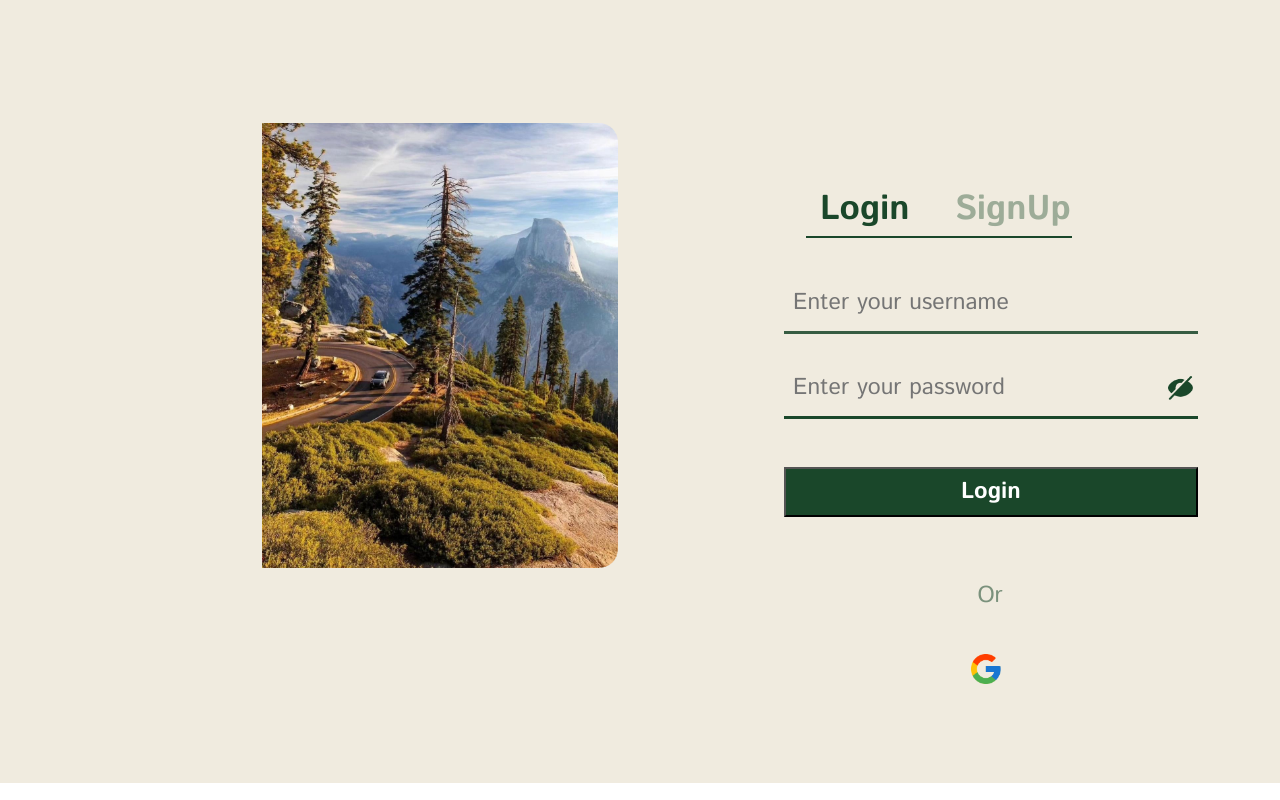
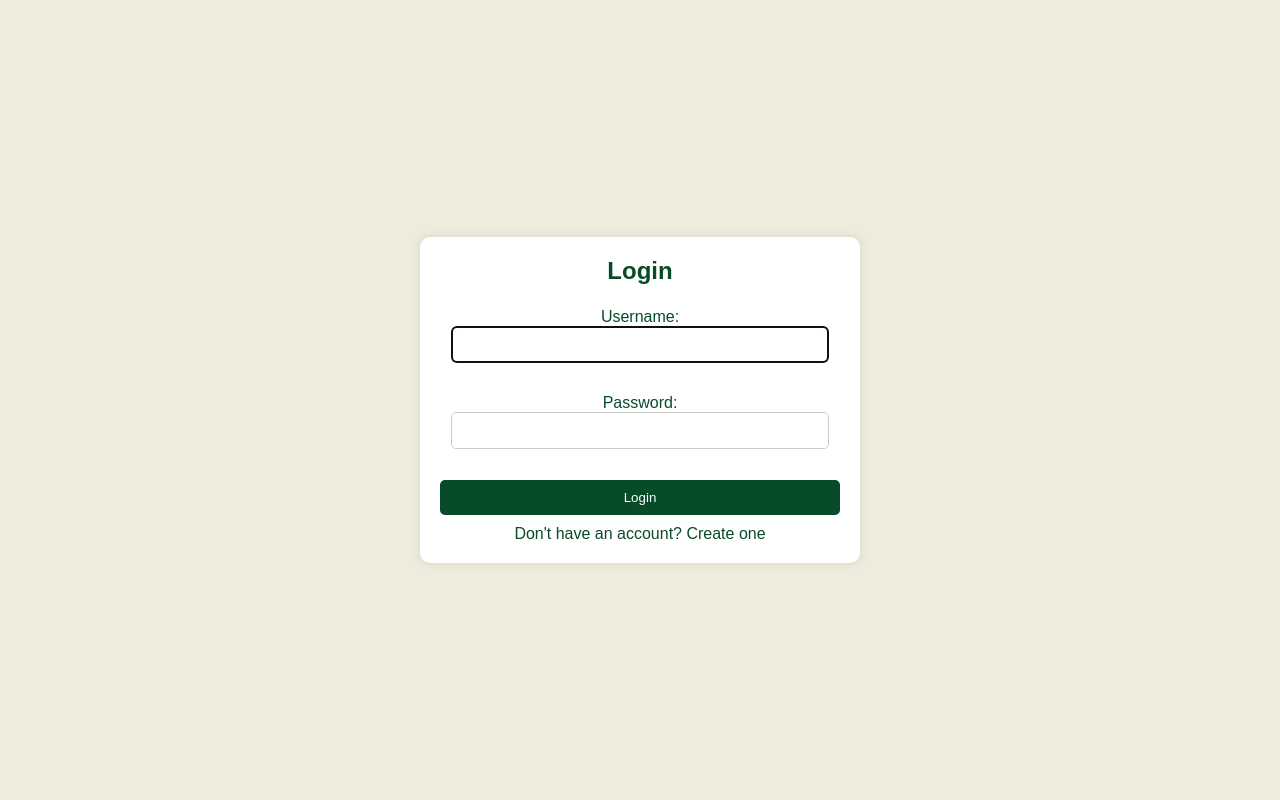
Before and after one commit to dixituwindsor/AdventureMinds, a Django app: page /accounts/login/ in a window 1280 px wide. Run offline with Django 5.2, Linux system fonts and the light colour scheme.

Commit message:
Sign-up and login page design

```diff
--- a/mainapp/forms.py
+++ b/mainapp/forms.py
@@ -21,6 +21,7 @@ class UserProfileForm(forms.ModelForm):
             'date_of_birth': 'Date of Birth'
         }
         widgets = {
+            'address' :  forms.Textarea(attrs={'rows': 5, 'cols': 40}),
             'date_of_birth': forms.DateInput(attrs={'type': 'date'})
         }
 
--- a/mainapp/templates/registration/login.html
+++ b/mainapp/templates/registration/login.html
@@ -1,42 +1,92 @@
-{% load static %}
 <!DOCTYPE html>
 <html lang="en">
 <head>
     <meta charset="UTF-8">
-    <link rel="icon" href="/favicon.ico" />
-    <meta name="viewport" content="width=device-width, initial-scale=1" />
-    <meta name="theme-color" content="#000000" />
-    <title>login</title>
-    <link rel="stylesheet" href="https://fonts.googleapis.com/css?family=Istok+Web%3A400%2C700"/>
-    <link rel="stylesheet" href="https://fonts.googleapis.com/css?family=Source+Sans+Pro%3A400%2C700"/>
-    <link rel="stylesheet" href="{% static 'mainapp/login.css' %}"/>
+    <meta name="viewport" content="width=device-width, initial-scale=1.0">
+    <title>Login</title>
+    <style>
+        body {
+            font-family: Arial, sans-serif;
+            background-color: #EEECDC;
+            color: #084B29;
+            margin: 0;
+            padding: 0;
+            display: flex;
+            justify-content: center;
+            align-items: center;
+            min-height: 100vh;
+        }
+        .container {
+            background-color: white;
+            padding: 20px;
+            border-radius: 10px;
+            box-shadow: 0px 0px 10px 0px rgba(0,0,0,0.1);
+            width: 90%;
+            max-width: 400px;
+            text-align: center;
+        }
+        h1 {
+            margin-top: 0;
+            font-size: 24px;
+            color: #084B29;
+        }
+        form {
+            margin-top: 20px;
+        }
+        input[type="text"],
+        input[type="password"] {
+            width: calc(100% - 22px);
+            padding: 10px;
+            margin-bottom: 15px;
+            border: 1px solid #ccc;
+            border-radius: 5px;
+            box-sizing: border-box;
+            transition: border-color 0.3s ease;
+        }
+        input[type="text"]:focus,
+        input[type="password"]:focus {
+            border-color: #084B29;
+        }
+        button[type="submit"] {
+            width: 100%;
+            padding: 10px;
+            background-color: #084B29;
+            color: white;
+            border: none;
+            border-radius: 5px;
+            cursor: pointer;
+            transition: background-color 0.3s ease;
+        }
+        button[type="submit"]:hover {
+            background-color: #063b20;
+        }
+        a {
+            display: block;
+            margin-top: 10px;
+            color: #084B29;
+            text-decoration: none;
+            transition: color 0.3s ease;
+        }
+        a:hover {
+            color: #063b20;
+        }
+        .error-message {
+            color: #2540ef;
+            margin-top: 5px;
+            font-size: 14px;
+        }
+    </style>
 </head>
 <body>
-    <div class="login-jLS">
-        <img class="blue-white-leafy-background-vector53876-136080-1-FZg" src="{% static 'mainapp/login.png' %}"/>
-        <div class="auto-group-vxcj-99G">
-            <form method="post" action="{% url 'mainapp:login' %}">
-                {% csrf_token %}
-                <div class="auto-group-edee-4GE">
-                    <input type="password" name="password" class="enter-password-Bre" placeholder="Enter your password">
-                    <img class="basil-eye-closed-solid-JRU" src="{% static 'mainapp/login1.png' %}", alt="Password visibility toggle"/>
-                </div>
-                <div class="frame-1-S1t">
-                    <div class="auto-group-gr5q-m4A">
-                        <p class="login-uAN">Login</p>
-                        <a href="{% url 'mainapp:signup' %}" class="signup-dcA">SignUp</a>
-                    </div>
-                </div>
-                <p class="or-wcr">Or</p>
-                <img class="flat-color-icons-google-eXG" src="{% static 'mainapp/login2.png' %}"/>
-                <button type="submit" class="auto-group-gy1c-yZY">Login</button>
-                <input type="text" name="username" class="enter-your-email-efg" placeholder="Enter your username">
-                <div class="line-3-M4J">
-                </div>
-                <div class="line-2-Uuc">
-                </div>
-            </form>
-        </div>
+    <div class="container">
+        <h1>Login</h1>
+        <form method="POST">
+            <h5 class="error-message">{{  msg }}</h5>
+            {% csrf_token %}
+            {{ form.as_p }}
+            <button type="submit">Login</button>
+            <a href="{% url 'mainapp:signup' %}">Don't have an account? Create one</a>
+        </form>
     </div>
 </body>
 </html>
```
Also changed, not shown: mainapp/templates/registration/login_new.html (deleted, +0 -19 lines), mainapp/templates/registration/signup.html (+85 -49 lines), mainapp/templates/registration/signup_new.html (deleted, +0 -16 lines), mainapp/views.py (+9 -9 lines).
